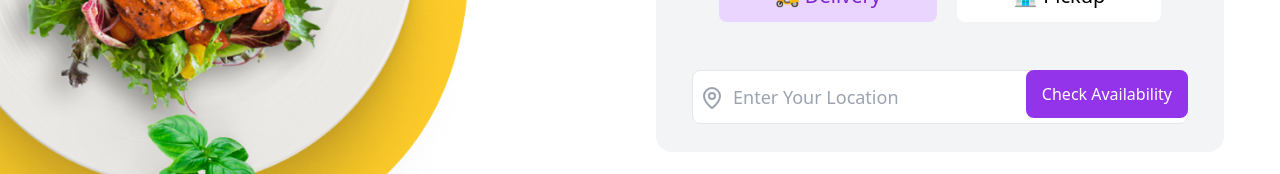
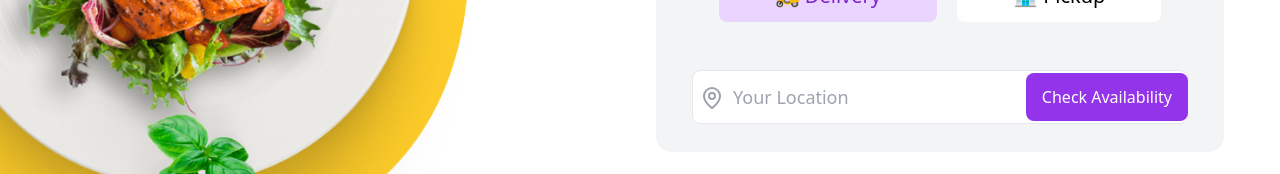
Before and after one commit to TIFFINdev/website, a React (Vite) app: page / in a window 1280 px wide. Shown: the part 437-611 px from the top of the page. Built offline with nearby package versions, Linux system fonts and the light colour scheme.

Commit message:
removed bug

```diff
--- a/src/components/Hero.jsx
+++ b/src/components/Hero.jsx
@@ -122,14 +122,14 @@ const Hero = () => {
             <MapPin className="absolute left-2 top-4 text-gray-400" />
             <input
               type="text"
-              placeholder="Enter Your Location"
+              placeholder="Your Location"
               className="w-full pl-10 pr-24 sm:pr-32 py-3 border rounded-lg"
               value={location}
               onChange={(e) => setLocation(e.target.value)}
             />
             <button
               onClick={checkAvailability}
-              className="absolute top-0 right-0 bg-purple-600 text-white px-2 sm:px-4 py-3 rounded-lg text-sm sm:text-base"
+              className="absolute top-[3px] right-0 bg-purple-600 text-white px-2 sm:px-4 py-3 rounded-lg text-sm sm:text-base"
             >
               Check Availability
             </button>
--- a/src/components/Navbar.jsx
+++ b/src/components/Navbar.jsx
@@ -5,7 +5,7 @@ const Navbar = () => {
   const [isMenuOpen, setIsMenuOpen] = useState(false);
 
   return (
-    <nav className="flex items-center justify-between px-6 lg:px-12 py-3">
+    <nav className="flex items-center justify-between px-6 lg:px-12 py-3 relative z-50">
       {/* Logo */}
       <img src="/logo.png" className="h-12 lg:h-16" alt="Logo" />
 
```
